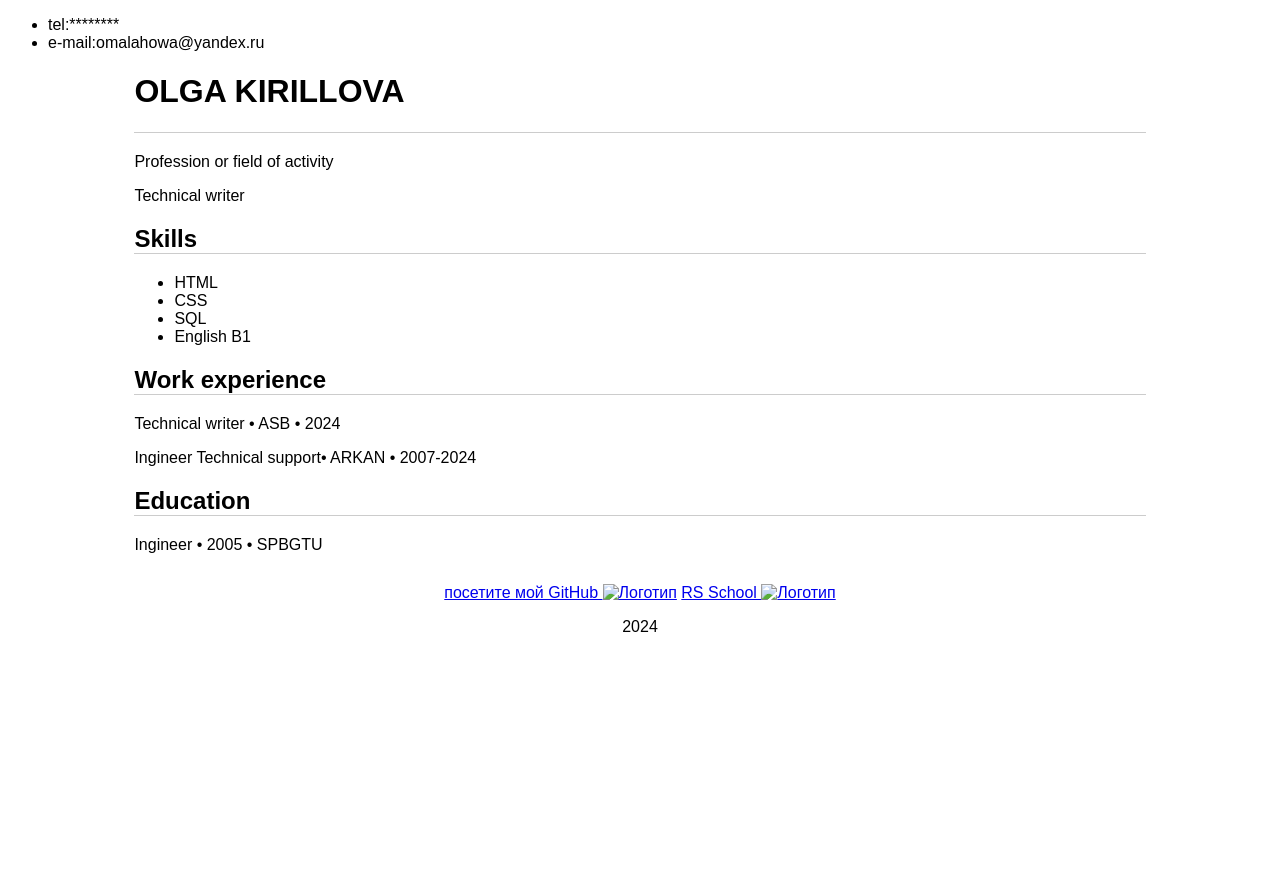
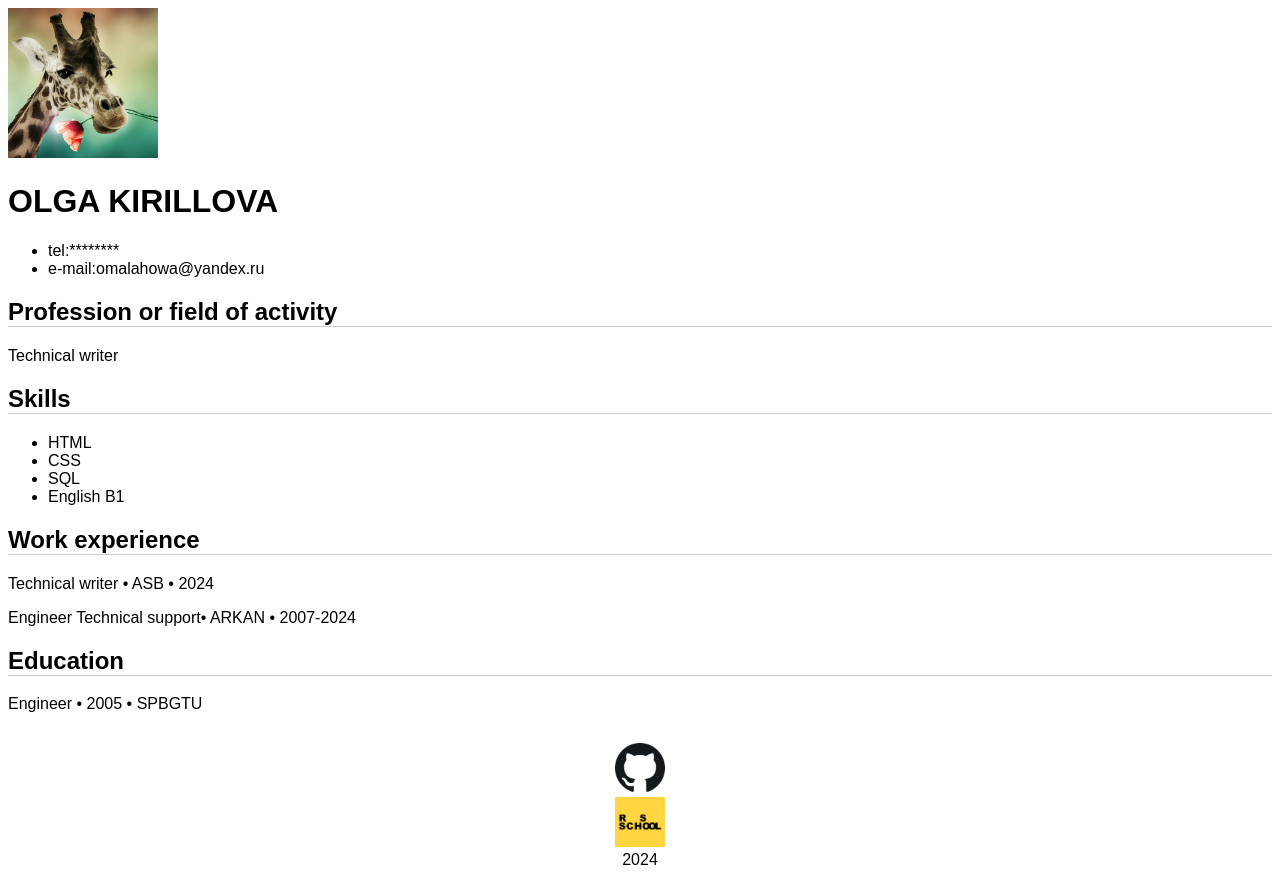
Before and after one commit to Olga-startup/rsschool-cv, a plain HTML site: page index.html in a window 1280 px wide. Before the commit the page ends 800 px from the top, so only its background shows below. Drawn offline with Linux system fonts and the light colour scheme.

Commit message:
feat: correct html Update index.html

```diff
--- a/index.html
+++ b/index.html
@@ -13,56 +13,71 @@
         th, td { text-align: left; padding: 8px; }
         .footer { text-align: center; margin-top: 30px; }
     </style>
+	 <link rel="stylesheet" type="text/css" href="style.css">
 </head>
 <body>
-    <nav>
+     <header>
+            <div class="container-1">
+                <div class="item">
+               <img src="Giraffe.jpg" alt="Фото Ольги Кирилловой" width="150" height="150">
+                </div>
+         <div class="item">
+         <h1>OLGA KIRILLOVA</h1>
+                </div>
+         <div class="item">
 <ul>
      <li>tel:********</li>
        <li>e-mail:omalahowa@yandex.ru</li>
 </ul>
-    </nav>
-    <div class="container">
-        <header>
-            <h1>OLGA KIRILLOVA</h1>
-            <p><h2></h2>Profession or field of activity</h2></p>
+         </div>
+           </div>
+
+            <h2>
+             Profession or field of activity
+         </h2>
 		<p>Technical writer</p>
+    </header>
 
-        </header>
+	    <main>
         <section class="skills">
             <h2>Skills</h2>
            <!-- <p>Расскажите, что у Вас получается особенно хорошо. Что выделяет Вас среди прочих?</p>-->
-			<ul>
+<ul>
 			<li>HTML</li>
 			<li>CSS</li>
 			<li>SQL</li>
             <li>English B1</li>
-			</ul>
+</ul>
         </section>
         <section class="experience">
             <h2>Work experience</h2>
-            <p>Technical writer • ASB • 2024 </p>
-			<p>Ingineer Technical support• ARKAN • 2007-2024</p>
+            <p>Technical writer • ASB • 2024</p>
+			<p>Engineer Technical support• ARKAN • 2007-2024</p>
 
           <!--  <p></p>-->
             <!-- Повторите блок выше для каждого опыта работы -->
         </section>
         <section class="education">
             <h2>Education</h2>
-            <p>Ingineer • 2005 • SPBGTU</p>
+            <p>Engineer • 2005 • SPBGTU</p>
             <!-- Повторите блок выше для каждого образования -->
         </section>
       <!--  <section class="public-work">
             <h2>ОПЫТ ОБЩЕСТВЕННОЙ РАБОТЫ ИЛИ РУКОВОДСТВА</h2>
             <p>Описание деятельности и лидерских качеств.</p>
         </section>-->
+	    </main>
         <footer class="footer">
-		<a href="https://github.com/Olga-startup/rsschool-cv/edit/rsschool-cv-html/index.html">посетите мой GitHub
-		 <img src="[ссылка на изображение логотипа]" alt="Логотип"></a>
-        <a href="https://rs.school/courses/javascript-ru">RS School
-        <img src="GitHub2" alt="Логотип"></a>
+		<div class="container">
+			<div class="item">
+		<a href="https://github.com/Olga-startup/rsschool-cv/edit/rsschool-cv-html/index.html">
+            <img src="GinHub2.png" alt="Логотип" width="50px" height="50px"></a></div>
+                <div class="item">
+        <a href="https://rs.school/courses/javascript-ru">
+        <img src="unnamed.jpg" alt="Логотип" width="50px" height="50px"></a></div>
+            <div class="year">2024</div>
+			</div>
 
-            <p>2024</p>
         </footer>
-    </div>
 </body>
 </html>
```
